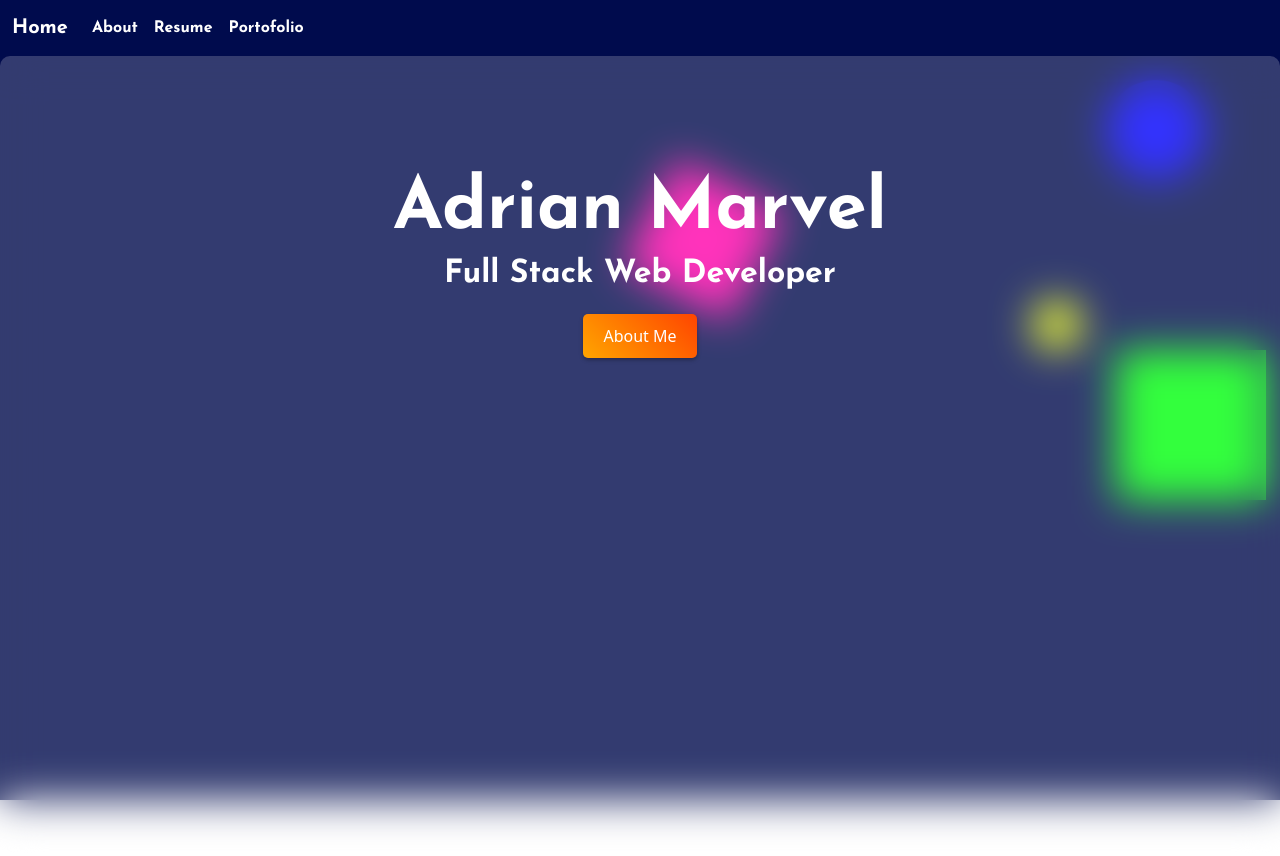
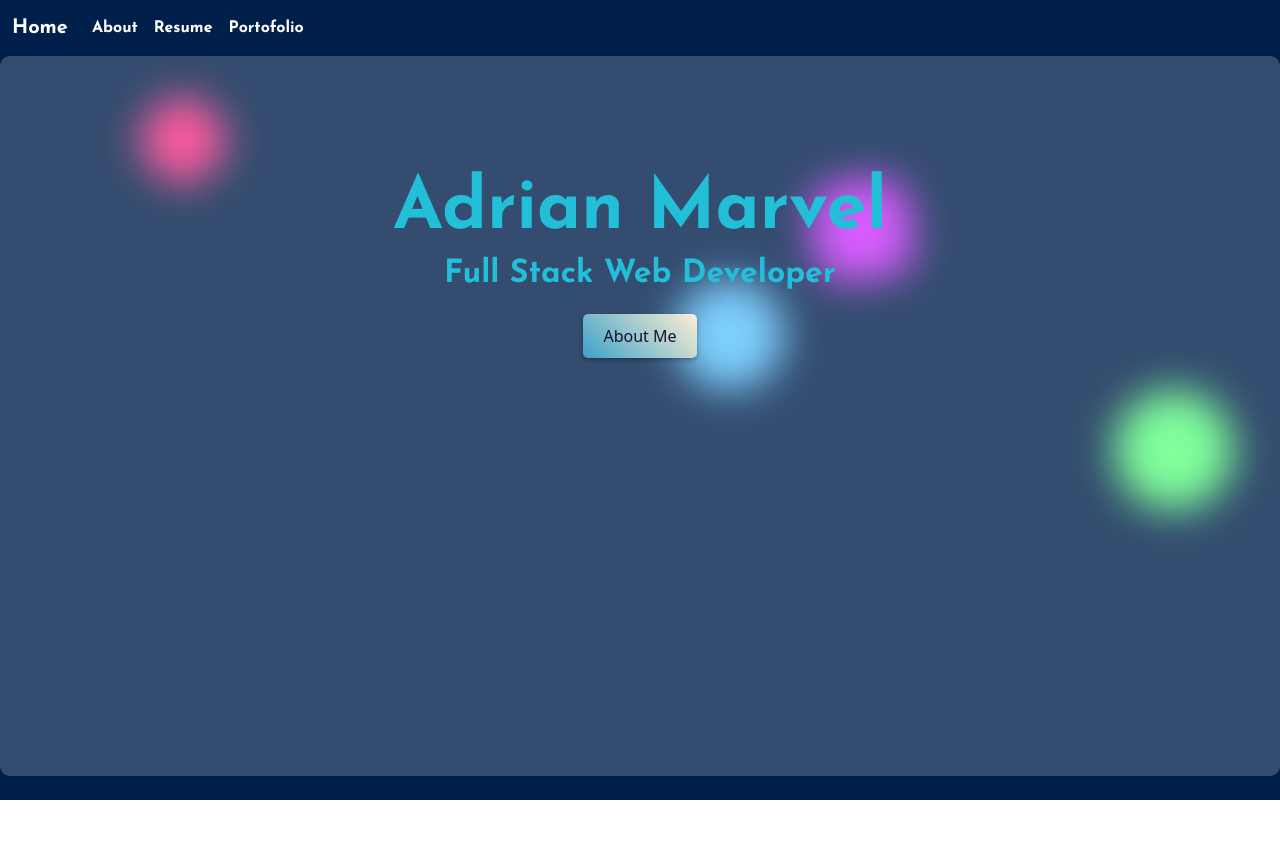
Before and after one commit to adrianmarvelous/web_porto, a plain HTML site: page index.html in a window 1280 px wide. After the commit the page ends 800 px from the top, so only its background shows below. Drawn offline with nearby package versions, Linux system fonts and the light colour scheme.

Commit message:
home color

```diff
--- a/about.js
+++ b/about.js
@@ -15,4 +15,4 @@ function hideDiv() {
 }
 
 // Call the hideDiv function after 1 second (1000 milliseconds)
-setTimeout(hideDiv, 2500);
+setTimeout(hideDiv, 1800);
--- a/css/home.css
+++ b/css/home.css
@@ -9,14 +9,14 @@ li {
     text-decoration: none;
 }
 .nama{
-    color: white;
+    color: #23BFD9;
     text-align: center;
     margin-top: 10vh;
     font-size: 72px;
     font-family: 'Josefin Sans', sans-serif;
 }
 .position{
-    color: white;
+    color: #23BFD9;
     margin-top: -30px;
     text-align: center;
     font-size: 32px;
@@ -29,8 +29,8 @@ li {
 .btn.about-me {
 padding: 10px 20px;
 font-size: 16px;
-color: #fff;
-background: linear-gradient(45deg, #FFA500, #FF4500); /* Adjust colors and angle as needed */
+color: #14122A;
+background: linear-gradient(45deg,#3DA1C8, #FCEFD4); /* Adjust colors and angle as needed */
 border: none;
 border-radius: 5px;
 cursor: pointer;
@@ -43,45 +43,19 @@ transition: transform 0.2s ease-in-out, background 0.2s ease-in-out;
 }
 
 .btn.about-me:hover {
-    color: white;;
+  color: #14122A;
 /* Optionally, you can add hover effects */
-background: linear-gradient(45deg, #FF4500, #FFA500);
+background: linear-gradient(45deg, #FCEFD4, #FEDFC9);
 transform: scale(1.1);
 }
 
-  /* Basic styling for the box */
-.ball1 {
-    margin-top: 80px;
-    width: 100px;
-    height: 100px;
-    background-color: blue;
-    border-radius: 100px;
+.object{
+  width: var(--size);
+  height: var(--size);
+  background-color: var(--color);
+  border-radius: var(--radius);
   position: relative;
-    animation: moveBox 4s 0.5s infinite alternate;
-  }
-.ball2 {
-    width: 120px;
-    height: 120px;
-    background-color: rgb(255, 0, 170);
-    position: relative;
-    animation: moveBox 3s infinite alternate;
-  }
-
-.ball3 {
-    width: 50px;
-    height: 50px;
-    background-color: rgb(238, 255, 0);
-    border-radius: 100px;
-    position: relative;
-    animation: moveBox 1.5s infinite alternate;
-  }
-
-.ball4 {
-    width: 150px;
-    height: 150px;
-    background-color: rgb(0, 255, 13);
-    position: relative;
-    animation: moveBox 5s infinite alternate;
+  animation: moveBox var(--duration) var(--delay) infinite alternate;
 }
 
   /* Keyframe animation */
@@ -100,8 +74,8 @@ position: absolute; /* Position the elements absolutely within the container */
 top: 0;
 left: 0;
 width: 100%;
-height: 100%;
-background-color: rgb(0, 11, 77);
+height: 100vh;
+background-color: var(--color);
 }
 .layer-2 {
 position: absolute; /* Position the elements absolutely within the container */
@@ -126,7 +100,7 @@ z-index: 0; /* Layer 1 is below Layer 2 */
     padding: 20px;
     font-size: 18px;
     text-align: center;
-    height: 100vh;
+    height: 90vh;
   }
 
   *,
@@ -196,7 +170,7 @@ z-index: 0; /* Layer 1 is below Layer 2 */
     left: 0;
     bottom: auto;
     right: auto;
-    background: #6c567b;
+    background: var(--color);
     transition: all 0.9s cubic-bezier(0.6, 0.05, 0.4, 1);
   }
 
@@ -205,22 +179,22 @@ z-index: 0; /* Layer 1 is below Layer 2 */
   }
 
   .top-layer--2 {
-    background: #393e46;
+    background: var(--color);
     transition-delay: 0.6s;
   }
 
   .top-layer--3 {
-    background: #6c5b7b;
+    background: var(--color);
     transition-delay: 0.4s;
   }
 
   .top-layer--4 {
-    background: #c06c84;
+    background: var(--color);
     transition-delay: 0.2s;
   }
 
   .top-layer--5 {
-    background: #f67280;
+    background: var(--color);
     transition-delay: 0.1s;
   }
 
--- a/home.js
+++ b/home.js
@@ -15,4 +15,4 @@ function hideDiv() {
 }
 
 // Call the hideDiv function after 1 second (1000 milliseconds)
-setTimeout(hideDiv, 2500);
+setTimeout(hideDiv, 1800);
--- a/index.html
+++ b/index.html
@@ -9,11 +9,11 @@
 
 </head>
 <body>
-      <div class="layer-1 fading-div">
-        <div class="ball1"></div>
-        <div class="ball2"></div>
-        <div class="ball3"></div>
-        <div class="ball4"></div>
+      <div class="layer-1 fading-div" style="--color: #00204b;">
+        <div class="object" style="--size:80px;--color:rgb(255, 51, 136);--radius:30px;--duration:2.5s;--delay:0.3s;margin-top: 100px;"></div>
+        <div class="object" style="--size:100px;--color:rgb(207, 51, 255);--radius:30px;--duration:3s;--delay:0.3s"></div>
+        <div class="object" style="--size:110px;--color:rgb(94, 196, 255);--radius:80px;--duration:2s;--delay:0.3s"></div>
+        <div class="object" style="--size:120px;--color:rgb(97, 255, 131);--radius:100px;--duration:5s;--delay:0.3s"></div>
       </div>
       <div class="layer-2,fading-div">
         <nav class="navbar navbar-expand-lg navbar-dark">
@@ -38,9 +38,9 @@
             </div>
           </nav>
 
-          <div class="glass-container">
-            <p class="nama">Adrian Marvel</p>
-            <p class="position">Full Stack Web Developer</p>
+          <div class="glass-container fading-div">
+            <p class="nama fading-div">Adrian Marvel</p>
+            <p class="position fading-div">Full Stack Web Developer</p>
             <div class="div-about-me fading-div">
               <a href="about.html" class="btn about-me">About Me</a>
             </div>
@@ -49,10 +49,10 @@
 
     <div class="container" id="disappearingDiv">
       <div class="top-layer"></div>
-      <div class="top-layer top-layer--2"></div>
-      <div class="top-layer top-layer--3"></div>
-      <div class="top-layer top-layer--4"></div>
-      <div class="top-layer top-layer--5"></div>
+      <div class="top-layer top-layer--2" style="--color:#08678C"></div>
+      <div class="top-layer top-layer--3" style="--color:#074973"></div>
+      <div class="top-layer top-layer--4" style="--color:#032859"></div>
+      <div class="top-layer top-layer--5" style="--color:#011C40"></div>
     </div>
     <script src="https://cdn.jsdelivr.net/npm/bootstrap@5.0.2/dist/js/bootstrap.bundle.min.js" integrity="sha384-MrcW6ZMFYlzcLA8Nl+NtUVF0sA7MsXsP1UyJoMp4YLEuNSfAP+JcXn/tWtIaxVXM" crossorigin="anonymous"></script>
 
```
Lines whose indentation alone changed are shown as unchanged.
